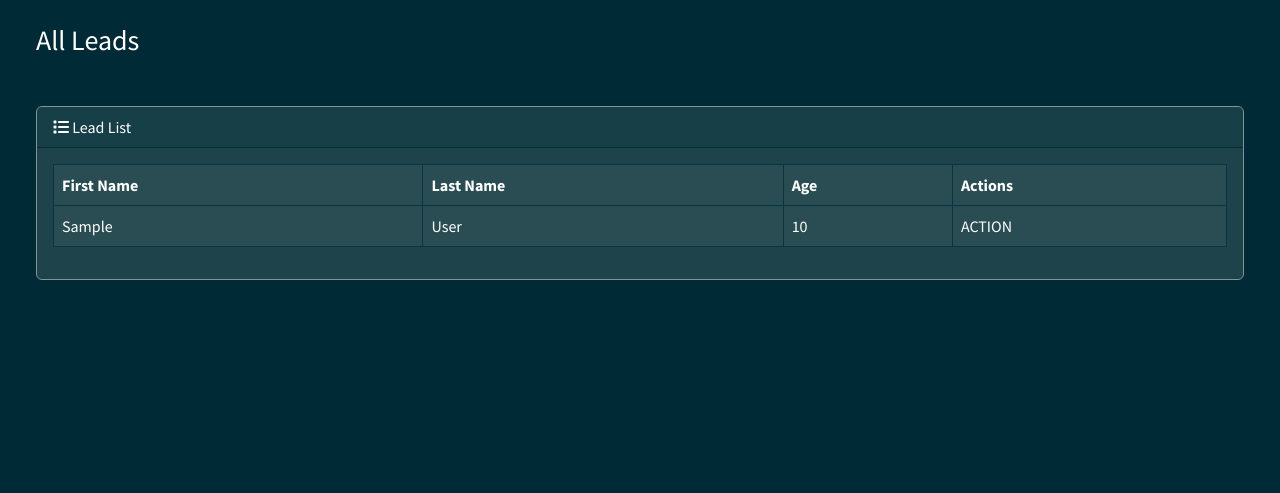
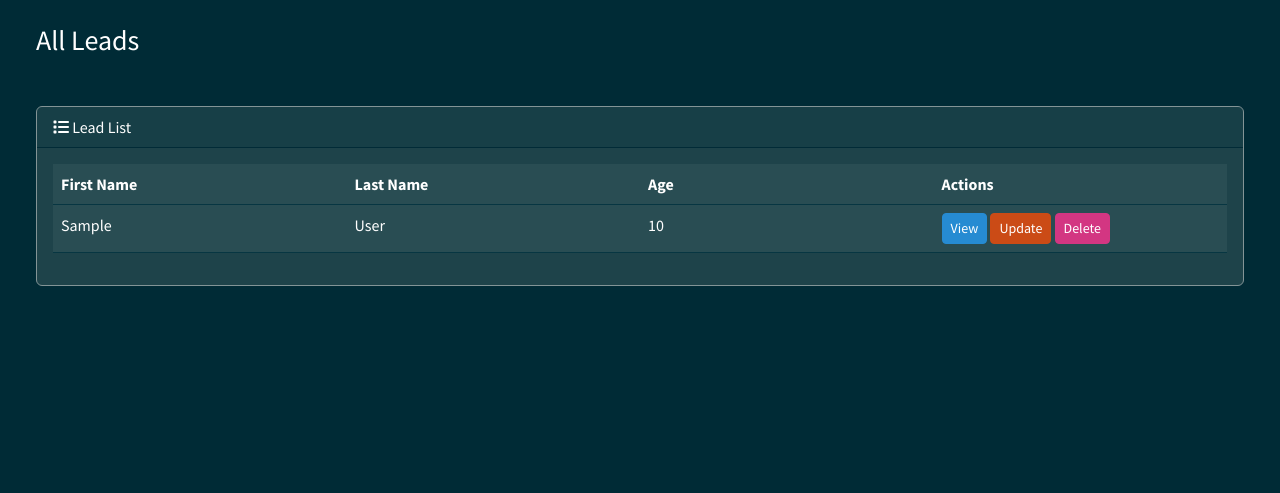
Before and after one commit to JulindP/SolarCRM, a Django app: page /leads/ in a window 1280 px wide. Shown: the part 56-549 px from the top of the page. Run offline with Django 4.2, Linux system fonts and the light colour scheme; tables that the repository leaves empty hold one stand-in row (values such as "Sample post"); some libraries are stand-ins or nearby versions.

Commit message:
Table width fix

```diff
--- a/templates/leads/lead_list.html
+++ b/templates/leads/lead_list.html
@@ -23,14 +23,14 @@
                     </div>
                     <div class="card-body">
                         <div class="table-responsive">
-                            <table class="table table-bordered text-white" style="width:100%" id="dataTable"
+                            <table class="table table-fixed table-hover text-white" style="width:100%" id="dataTable"
                                 cellspacing="0">
                                 <thead>
                                     <tr>
-                                        <th scope="col">First Name</th>
-                                        <th scope="col">Last Name</th>
-                                        <th scope="col">Age</th>
-                                        <th scope="col">Actions</th>
+                                        <th scope="col" class="col-1">First Name</th>
+                                        <th scope="col" class="col-1">Last Name</th>
+                                        <th scope="col" class="col-1">Age</th>
+                                        <th scope="col" class="col-1">Actions</th>
                                     </tr>
                                 </thead>
                                 <tbody>
@@ -39,7 +39,11 @@
                                         <td>{{ lead.first_name }}</td>
                                         <td>{{ lead.last_name }}</td>
                                         <td>{{ lead.age }}</td>
-                                        <td>ACTION</td>
+                                        <td>
+                                            <button type="button" class="btn btn-info btn-sm">View</button>
+                                            <button type="button" class="btn btn-warning btn-sm">Update</button>
+                                            <button type="button" class="btn btn-danger btn-sm">Delete</button>
+                                        </td>
                                     </tr>
                                     {% endfor %}
                                 </tbody>
```
